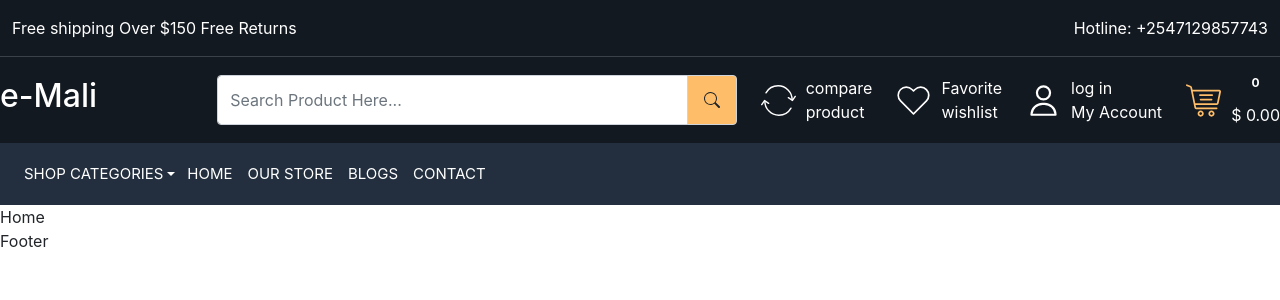
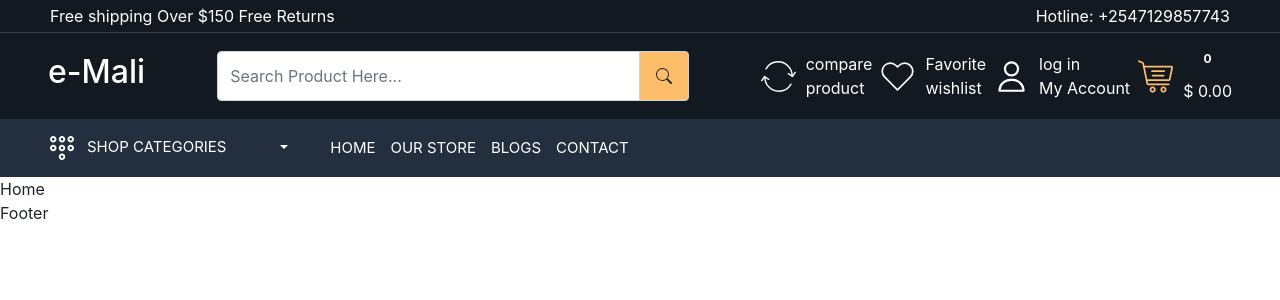
Before and after one commit to MtsumiAly/e-mali, a React (Create React App) app: page / in a window 1280 px wide. Shown: the top 300 px of the page. Built offline with nearby package versions, Linux system fonts and the light colour scheme.

Commit message:
Finished woith header

```diff
--- a/src/App.css
+++ b/src/App.css
@@ -33,6 +33,29 @@ a {
 .header-top-strip {
   border-bottom:1px solid var(--color-3b4149);
   background-color: var(--color-131921);
+}
+/*Top strip section*/
+.col-6 {
+  padding-right: 50px;
+  padding-left: 50px;
+}
+/*e-mali logo*/
+.col-2 {
+  padding-left: 60px;
+}
+/*middle section in header*/
+.col-5 {
+  padding-right: 60px;
+}
+.col-12 {
+  padding-left: 35px;
+}
+.menu-bottom span {
+  margin-right: 50px;
+  margin-left: 10px;
+}
+.menu-links{
+  margin-left: 30px;
 }
 .header-upper {
   background-color: var(--color-131921);
--- a/src/components/Header.js
+++ b/src/components/Header.js
@@ -4,7 +4,7 @@ import { BsSearch } from "react-icons/bs";
 const Header = () => {
   return (
     <>
-    <header className="header-top-strip py-3">
+    <header className="header-top-strip py-1">
         <div className="container-xxl">
             <div className="row">
                 <div className="col-6">
@@ -82,7 +82,7 @@ const Header = () => {
             </div>
         </div>
     </header>
-    <header className="header-bottom py-3">
+    <header className="header-bottom py-2">
         <div className="container-xxl">
             <div className="row">
             <div className="col-12">
@@ -94,7 +94,7 @@ const Header = () => {
                         data-bs-toggle="dropdown"
                         aria-expanded="false"
                         >
-                    <image src="images/menu.svg" alt=""/>
+                        <img src="/images/menu.svg" alt=""/>
                         <span>Shop Categories</span>
                          </button>
                         <ul class="dropdown-menu"
```
Lines whose indentation alone changed are shown as unchanged.
